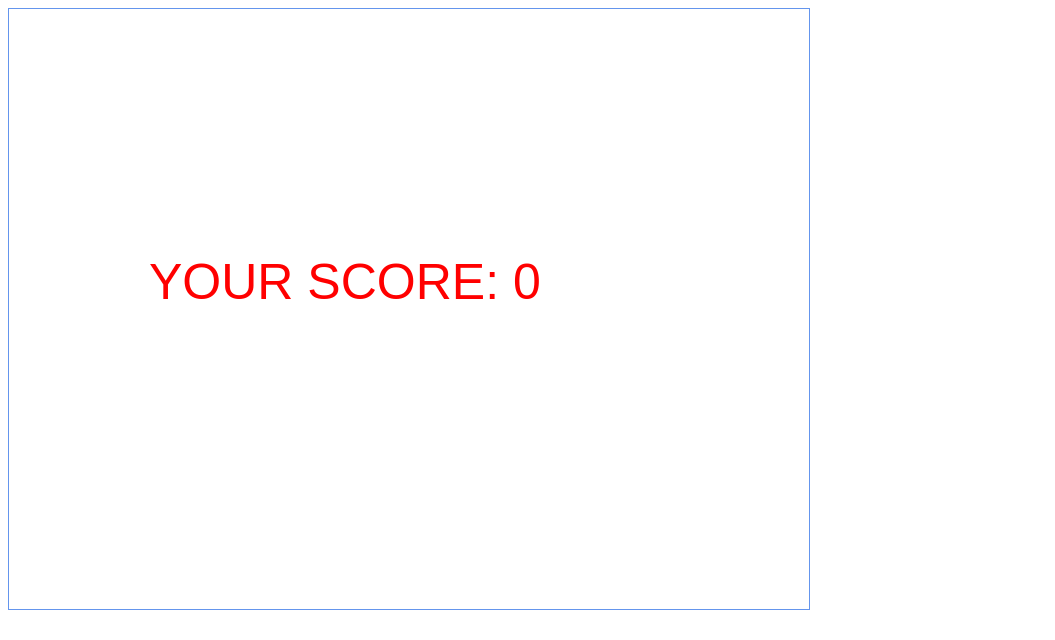
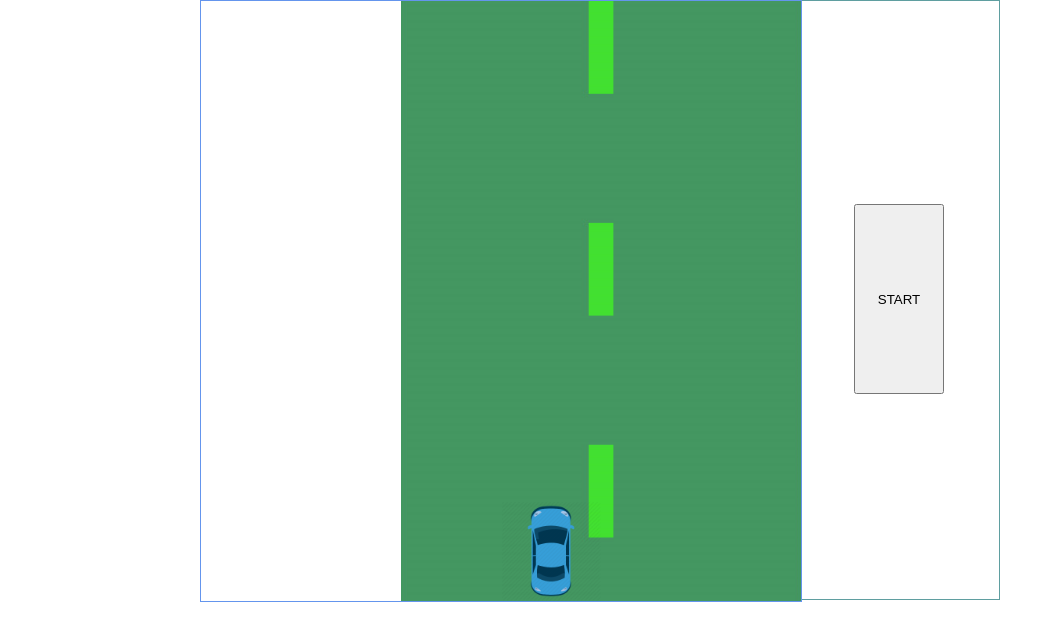
Before and after one commit to luongquytnvn/Case-Study, a plain HTML site: page racing.html in a window 1280 px wide. Shown: the whole page, without its empty margins (0-1055 px from the left). Drawn offline with Linux system fonts and the light colour scheme.

Commit message:
cập nhật giao diện, lưu highscore

```diff
--- a/Main.js
+++ b/Main.js
@@ -10,13 +10,18 @@ let petro = document.getElementById('petro');
 let car = document.getElementById('car');
 let arrObstacle = [];
 let arrPetro = [];
-let gamelose = false;
+var gamelose = false;
 let count = 0;
 let petroCar = 500;
 let lv = 0;
 let arrMove = [];
 
+ctx.beginPath();
+ctx.drawImage(stress1, 200, 0, 400, 600);
+ctx.drawImage(car, myCar.xcar, myCar.ycar, 100, 100);
+
 function start() {
+    let highscore = localStorage.highScore;
     // vẽ đường
     ctx.clearRect(0, 0, 800, 600);
     ctx.beginPath();
@@ -35,7 +40,7 @@ function start() {
     }
     // tăng lv
     if (lv % 20 === 0 && lv !== 0) {
-        speedObs += 0.03;
+        speedObs += 0.05;
     }
     // vẽ petro
     myCar.eatPetro();
@@ -45,16 +50,18 @@ function start() {
     }
 
     // vẽ điểm
-    ctx.fillStyle = "blue";
+    ctx.fillStyle = "cadetblue";
     ctx.font = "15px Arial";
-    ctx.fillText('YOUR SCORE: ' + count, 630, 50);
+    ctx.fillText('YOUR SCORE: ' + count, 30, 200);
+    ctx.fillText('HIGH SCORE: ' + highscore, 30, 100);
     // vẽ petro
     petroCar--;
     ctx.font = "15px Arial";
-    ctx.fillText('YOUR PETRO: ' + petroCar, 30, 50);
+    ctx.fillText('YOUR PETRO: ' + petroCar, 30, 300);
     if (petroCar === 0) {
         gamelose = true;
     }
+    // di chuyển xe
     if (arrMove[37] && myCar.xcar > 170) {
         myCar.xcar -= myCar.speedCar;
     }
@@ -72,10 +79,13 @@ function start() {
         requestAnimationFrame(start);
     } else {
         // vẽ losegame
-        ctx.clearRect(0, 0, 800, 600);
+
+        ctx.clearRect(200, 0, 400, 600);
+        ctx.font = "40px Arial";
         ctx.fillStyle = "red";
-        ctx.font = "50px Arial";
-        ctx.fillText("YOUR SCORE: " + count + "", 140, 290);
+        ctx.fillText("YOU LOSE", 300, 300);
+        ctx.strokeRect(200, 0, 400, 600);
+        localStorage.setItem('highScore', count);
     }
 }
 
@@ -87,7 +97,7 @@ function createObstacle() {
     if (!gamelose) {
         setTimeout(function () {
             createObstacle()
-        }, 500)
+        }, 450)
     }
 }
 
@@ -114,9 +124,19 @@ function moveSelectionUp(evt) {
     arrMove[evt.keyCode] = false;
 }
 
-createObstacle();
-createPeteo();
-start();
+function clickStart() {
+    gamelose = false;
+    arrObstacle = [];
+    arrPetro = [];
+    count = 0;
+    petroCar = 500;
+    lv = 0;
+    speedObs = 4;
+    createObstacle();
+    createPeteo();
+    start();
+}
+
 if (!gamelose) {
     window.addEventListener('keydown', moveSelectionDown);
     window.addEventListener('keyup', moveSelectionUp);
--- a/petro.js
+++ b/petro.js
@@ -4,10 +4,5 @@ function Petro(xpetro, ypetro) {
     this.speedpetro = 3;
     this.movePetro = function (car) {
         this.ypetro += this.speedpetro;
-        // if (this.xpetro > car.xcar && this.xpetro < (car.xcar + 70) && (this.ypetro + 28) > car.ycar && this.ypetro < (car.ycar + 90)) {
-        //     petroCar = 500;
-        //     arrPetro.shift();
-        //     count += 50;
-        // }
     }
 }
--- a/racing.html
+++ b/racing.html
@@ -5,7 +5,10 @@
     <title>Racing</title>
 </head>
 <body>
-<canvas id="myCanvas" style="border: 1px solid cornflowerblue" width="800" height="600"></canvas>
+<table style="border: 1px solid cadetblue;position: absolute;top: 0px;left: 800px;width: 200px;height: 600px">
+    <tr style="position: absolute;top: 200px;left: 50px"><td><button onclick="clickStart()" type="button" style="height: 190px;width: 90px">START</button></td></tr>
+</table>
+<canvas id="myCanvas" style="border: 1px solid cornflowerblue;position: absolute;top: 0px;left: 200px" width="600" height="600"></canvas>
 <img id="stress3" src="stress3.png" height="628" width="405" style="display: none"/>
 <img id="stress2" src="stress2.png" height="629" width="406" style="display: none"/>
 <img id="stress1" src="stress1.png" height="595" width="405" style="display: none"/>
```
